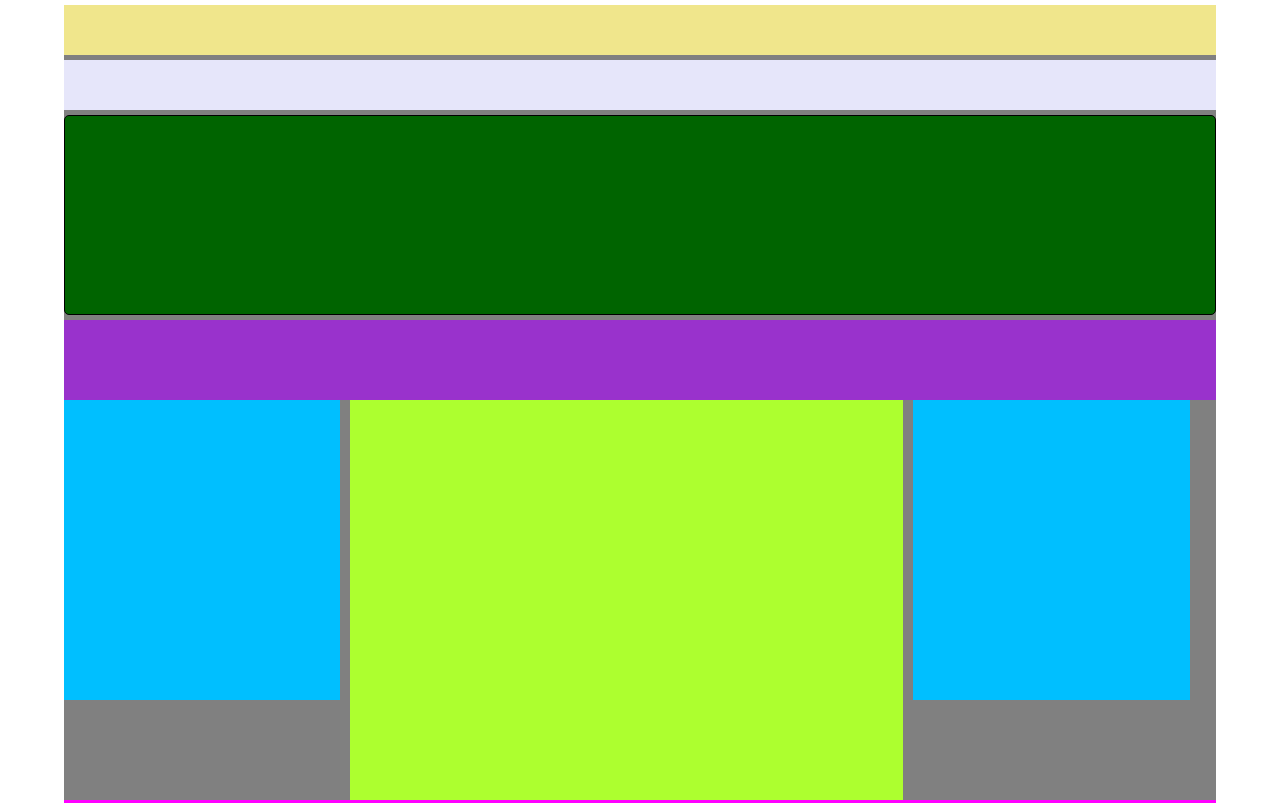
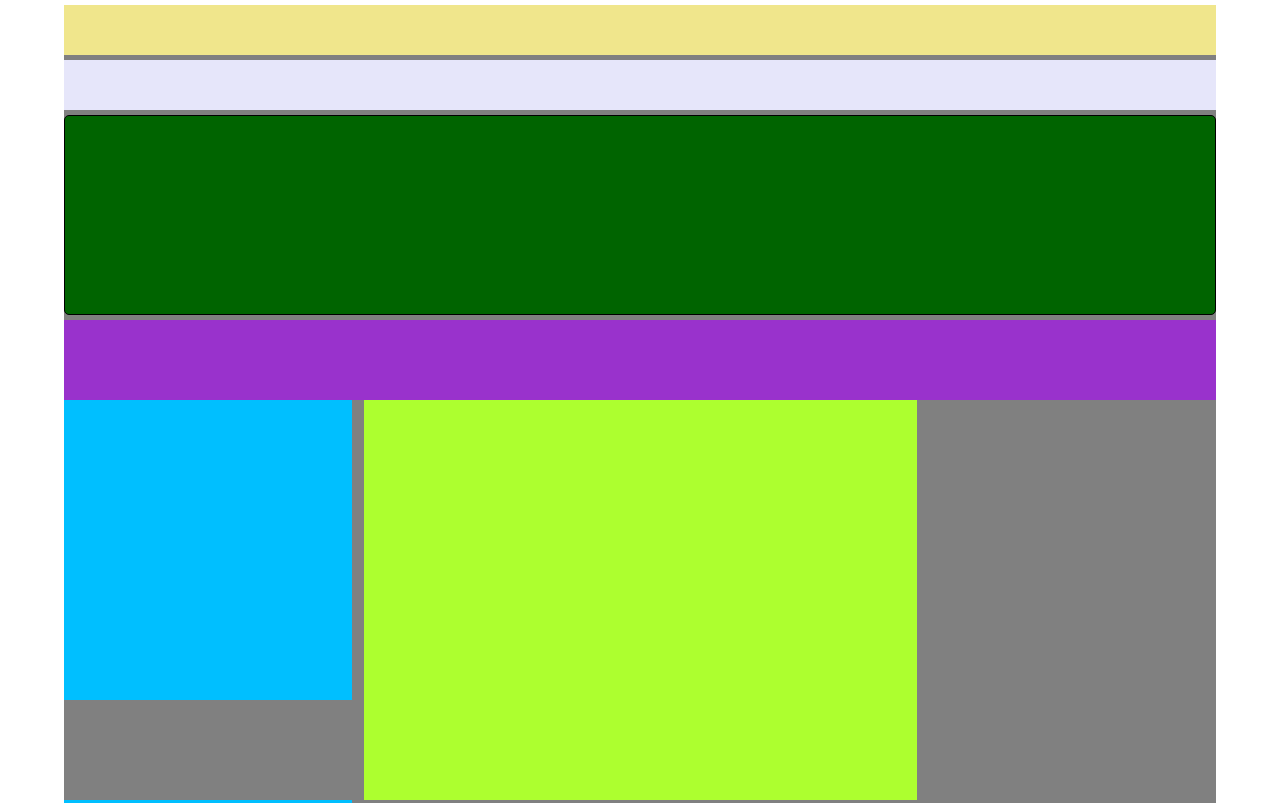
Before and after one commit to Vituz/htmlcss-struttura-wp, a plain HTML site: page index.html in a window 1280 px wide. Shown: the top 803 px of the page. Drawn offline with Linux system fonts and the light colour scheme.

Commit message:
Correzzione di un errore

```diff
--- a/style.css
+++ b/style.css
@@ -56,7 +56,7 @@
 }
 
 .sidebar{
-    width: 24%;
+    width: 25%;
     background-color: deepskyblue;
     float: left;
     height: 300px;
@@ -67,7 +67,7 @@
     height: 400px;
     background-color: greenyellow;
     float: left;
-    margin: 0 10px;
+    margin: 0 12px;
 }
 /* /Main CSS */
 
```
